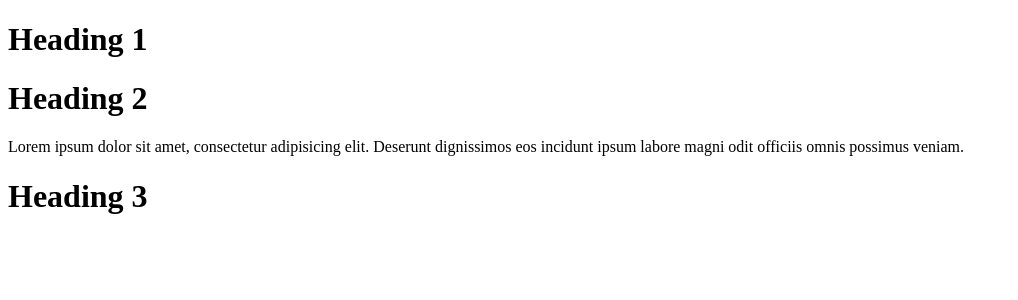
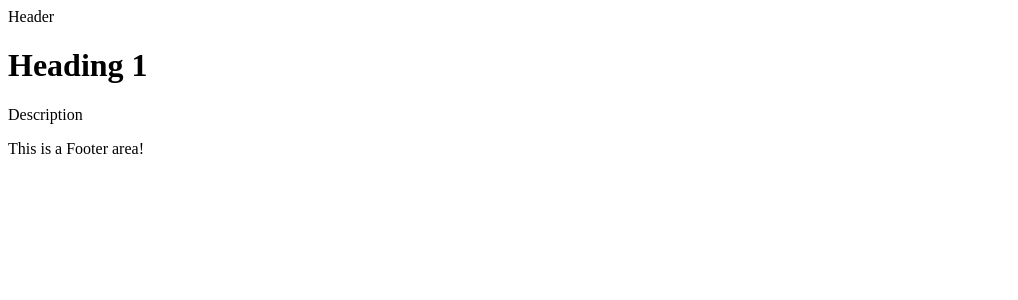
Before and after one commit to PantelisTs/cf9-react, a React (Vite) app: page / in a window 1280 px wide. Shown: the top 300 px of the page, without its empty margins (0-1018 px from the left). Built offline with nearby package versions, Linux system fonts and the light colour scheme.

Commit message:
feat: add Header, Footer and Layout components

```diff
--- a/src/App.tsx
+++ b/src/App.tsx
@@ -2,6 +2,7 @@
 import ArrowFunctionalComponentWithProps from "./components/LessonThree/ArrowFunctionalComponentWithProps.tsx";
 // import ClassComponent from "./components/LessonTwo/ClassComponent.tsx";
 // import ArrowFunctionalComponent from "./components/LessonTwo/ArrowFunctionalComponent.tsx";
+import Layout from "./components/Layout.tsx";
 
 
 
@@ -62,10 +63,15 @@ function App() {
       {/*<ArrowFunctionalComponent />*/}
 
 
-        {/*LESSON THREE*/}
-        <ArrowFunctionalComponentWithProps title="Heading 1"/>
-        <ArrowFunctionalComponentWithProps title="Heading 2" description="Lorem ipsum dolor sit amet, consectetur adipisicing elit. Deserunt dignissimos eos incidunt ipsum labore magni odit officiis omnis possimus veniam."/>
-        <ArrowFunctionalComponentWithProps title="Heading 3"/>
+        {/*/!*LESSON THREE*!/*/}
+        {/*<ArrowFunctionalComponentWithProps title="Heading 1"/>*/}
+        {/*<ArrowFunctionalComponentWithProps title="Heading 2" description="Lorem ipsum dolor sit amet, consectetur adipisicing elit. Deserunt dignissimos eos incidunt ipsum labore magni odit officiis omnis possimus veniam."/>*/}
+        {/*<ArrowFunctionalComponentWithProps title="Heading 3"/>*/}
+
+
+        <Layout>
+            <ArrowFunctionalComponentWithProps title="Heading 1" description="Description" />
+        </Layout>
 
         <div></div>
         <h1></h1>
--- /dev/null
+++ b/src/components/Footer.tsx
@@ -0,0 +1,13 @@
+
+
+const Footer = () => {
+    return (
+        <>
+            <footer>
+                This is a Footer area!
+            </footer>
+        </>
+    )
+}
+
+export default Footer;
--- /dev/null
+++ b/src/components/Header.tsx
@@ -0,0 +1,13 @@
+
+
+const Header = () => {
+    return (
+        <>
+            <header>
+                Header
+            </header>
+        </>
+    )
+}
+
+export default Header;
--- /dev/null
+++ b/src/components/Layout.tsx
@@ -0,0 +1,21 @@
+import Header from "./Header.tsx";
+import Footer from "./Footer";
+
+interface LayoutProps {
+    children: React.ReactNode;
+
+}
+
+const Layout = ({children}: LayoutProps) => {
+    return (
+        <>
+            <Header/>
+            <main>
+                {children}
+            </main>
+            <Footer/>
+        </>
+    )
+}
+
+export default Layout;
```
